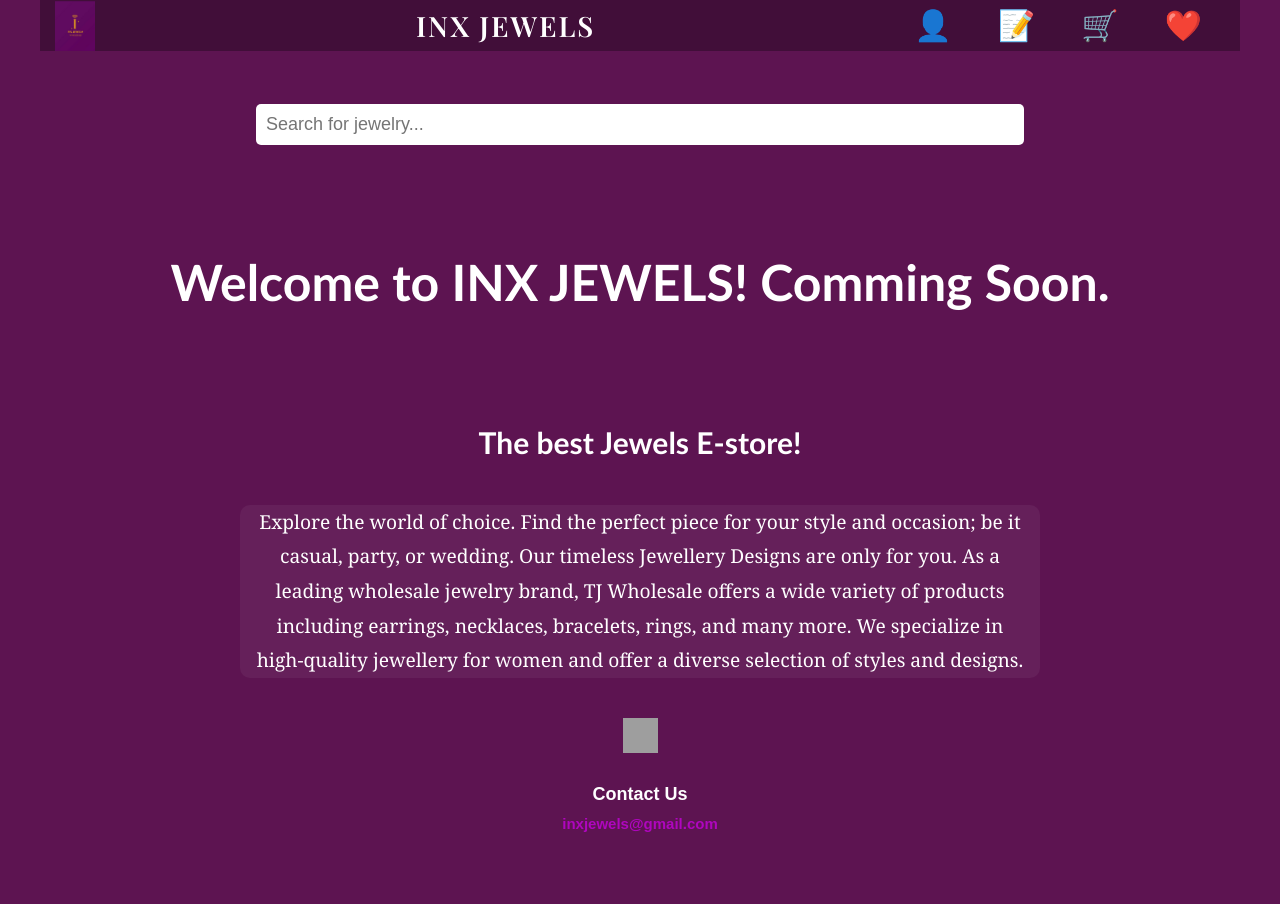
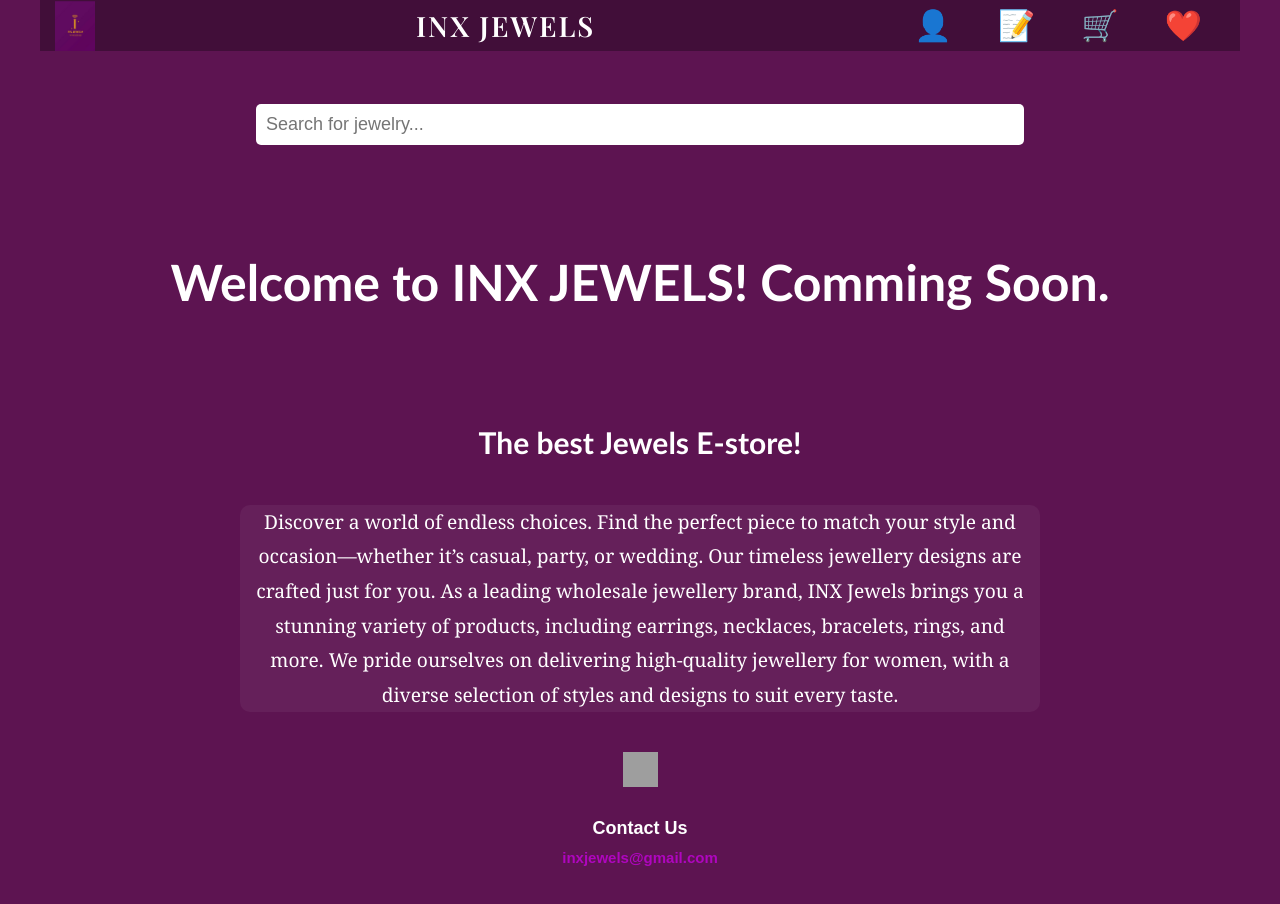
Before and after one commit to inxjewels/inxjewels, a plain HTML site: page index.html in a window 1280 px wide. Drawn offline with nearby package versions, Linux system fonts and the light colour scheme; grey boxes are pictures that could not be loaded.

Commit message:
Update index.html

```diff
--- a/index.html
+++ b/index.html
@@ -37,11 +37,12 @@
     <h1 class="welcome">Welcome to INX JEWELS! Comming Soon.</h1>
     <h4 class="welcome2"> The best Jewels E-store!</h4>
     <p class="intro-text">
-        Explore the world of choice. Find the perfect piece for your style and occasion;
-        be it casual, party, or wedding. Our timeless Jewellery Designs are only for you.
-        As a leading wholesale jewelry brand, TJ Wholesale offers a wide variety of products
-        including earrings, necklaces, bracelets, rings, and many more. We specialize in
-        high-quality jewellery for women and offer a diverse selection of styles and designs.
+        Discover a world of endless choices.
+Find the perfect piece to match your style and occasion—whether it’s casual, party, or wedding.
+Our timeless jewellery designs are crafted just for you.
+As a leading wholesale jewellery brand, INX Jewels brings you a stunning variety of products,
+including earrings, necklaces, bracelets, rings, and more. We pride ourselves on delivering
+high-quality jewellery for women, with a diverse selection of styles and designs to suit every taste.
     </p>
 
 
```
